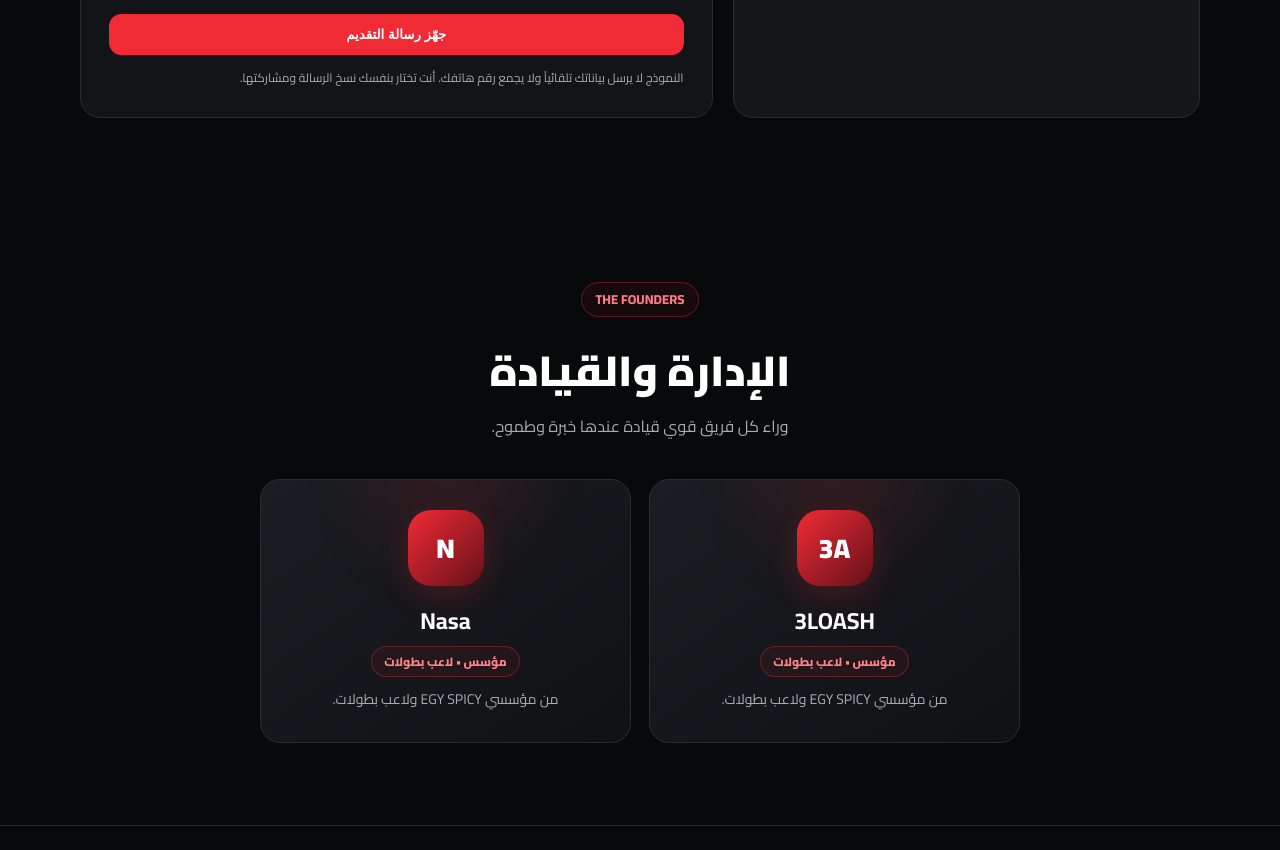
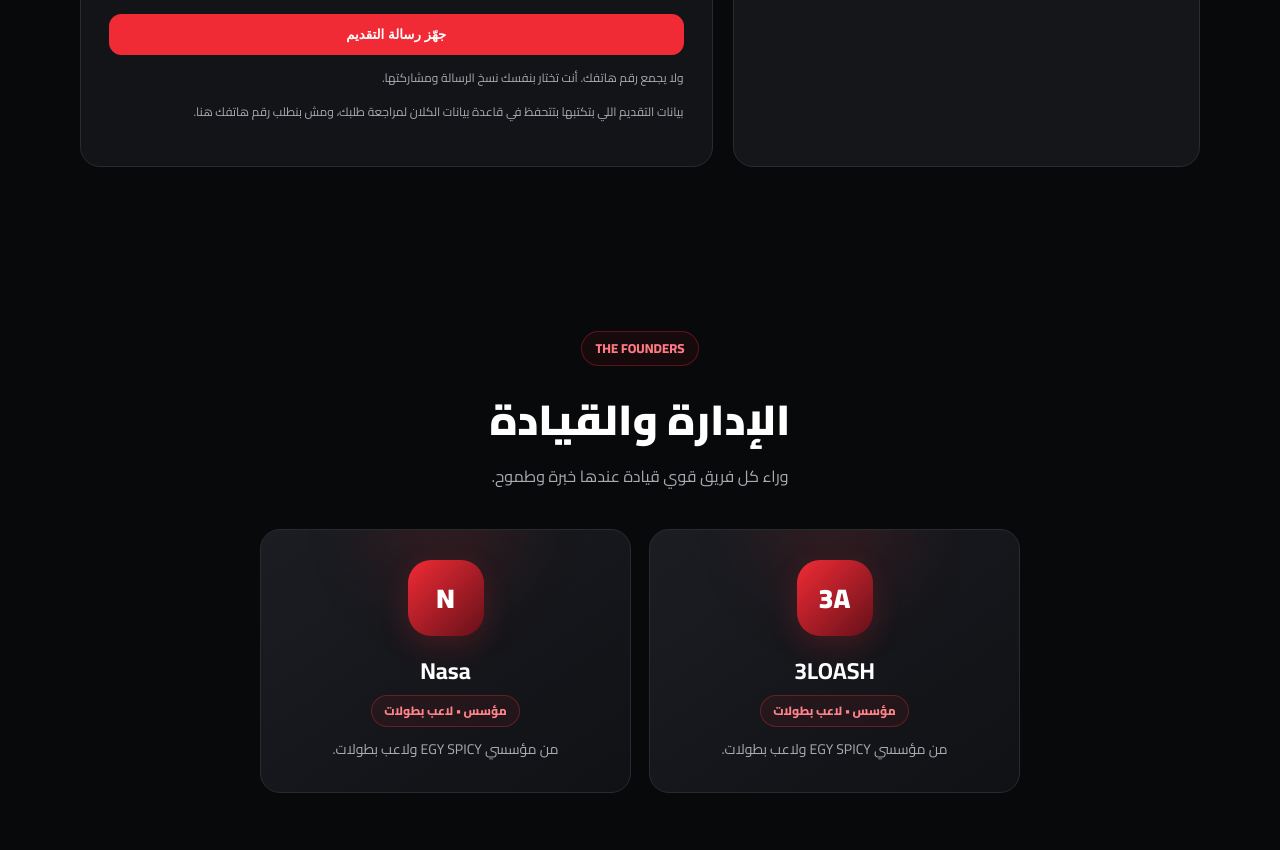
Before and after one commit to spaidrman58-sys/EGY-SPICY-SITE, a plain HTML site: page index.html in a window 1280 px wide. Shown: the part 2842-3692 px from the top of the page. Drawn offline with nearby package versions, Linux system fonts and the light colour scheme.

Commit message:
Revise form note for clarity on data usage
Updated the form note to clarify data handling and privacy.

```diff
--- a/index.html
+++ b/index.html
@@ -76,7 +76,7 @@ footer{border-top:1px solid var(--line);padding:28px 0;color:var(--muted);font-s
 <button class="btn" type="submit" style="width:100%">جهّز رسالة التقديم</button>
 <div class="toast" id="result" role="status">اتجهزت رسالتك. انسخها، وبعدها ادخل مجموعة الاختبار على واتساب.</div>
 <div id="copyArea" style="display:none;margin-top:12px"><textarea id="message" rows="5" readonly></textarea><button type="button" class="btn outline" id="copyBtn" style="width:100%;margin-top:9px">نسخ رسالة التقديم</button><a class="btn" style="width:100%;margin-top:9px" href="https://chat.whatsapp.com/E6zTmDd1moMKyeBPstEeAC?s=cl&p=a&iam=2" target="_blank" rel="noopener">الدخول لاختبار الكلان</a></div>
-<p class="form-note">النموذج لا يرسل بياناتك تلقائياً ولا يجمع رقم هاتفك. أنت تختار بنفسك نسخ الرسالة ومشاركتها.</p>
+<p class="form-note">   ولا يجمع رقم هاتفك. أنت تختار بنفسك نسخ الرسالة ومشاركتها.<p class="form-note">بيانات التقديم اللي بتكتبها بتتحفظ في قاعدة بيانات الكلان لمراجعة طلبك، ومش بنطلب رقم هاتفك هنا.</p></p>
 </form>
 </div></div></section>
 
```
